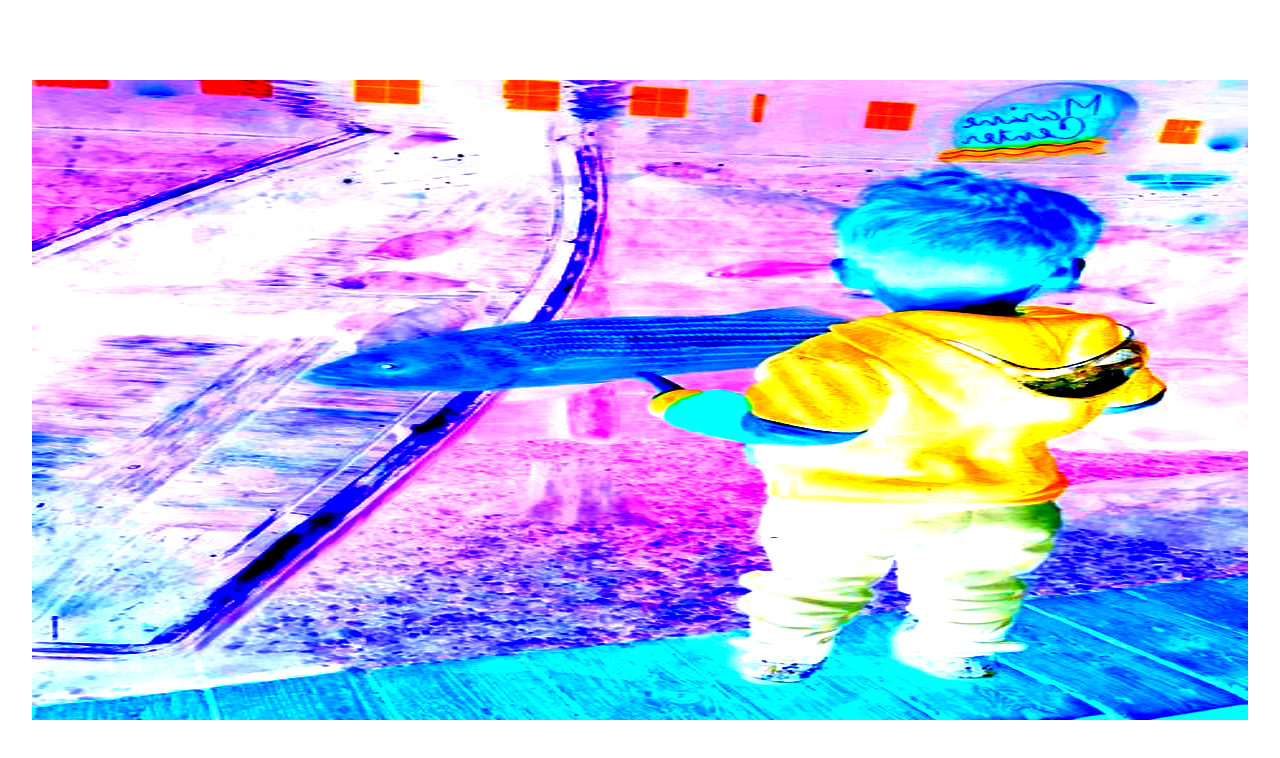
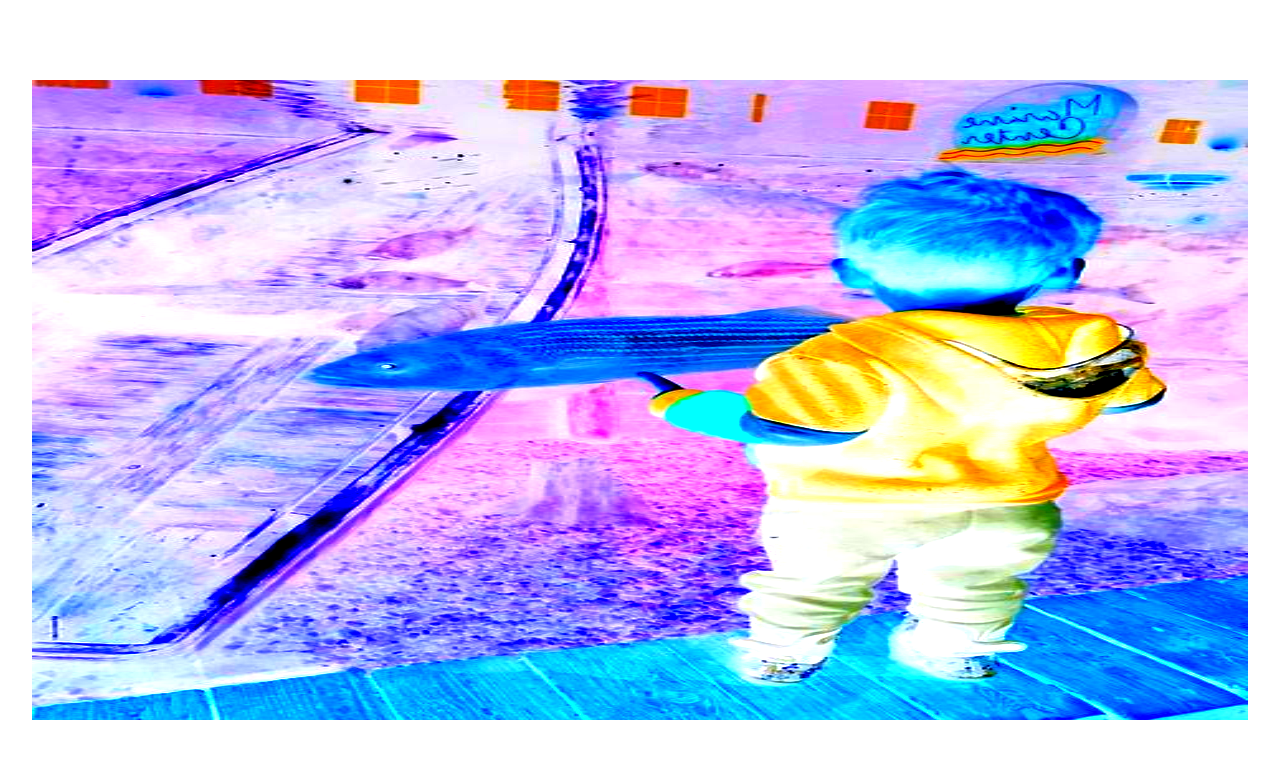
Before and after one commit to CFloy66-v12o/project-warren, a plain HTML site: page index.html in a window 1280 px wide. Drawn offline with Linux system fonts and the light colour scheme.

Commit message:
changed RP

```diff
--- a/resources/css/style.css
+++ b/resources/css/style.css
@@ -21,9 +21,9 @@ div::before {
   position: absolute;
   width: 100%;
   height: 100%;
-  background: url("../../resources/images/warren_fish2.jpg");
+  background: url("../images/warren_fish2.jpg");
   background-position: top left;
   background-size: 100% 100%;
-  filter: saturate(3.8) contrast(200%) invert(4.5);
+  filter: saturate(3.0) contrast(150%) invert(4.5);
   mix-blend-mode: multiply;
 }
```
